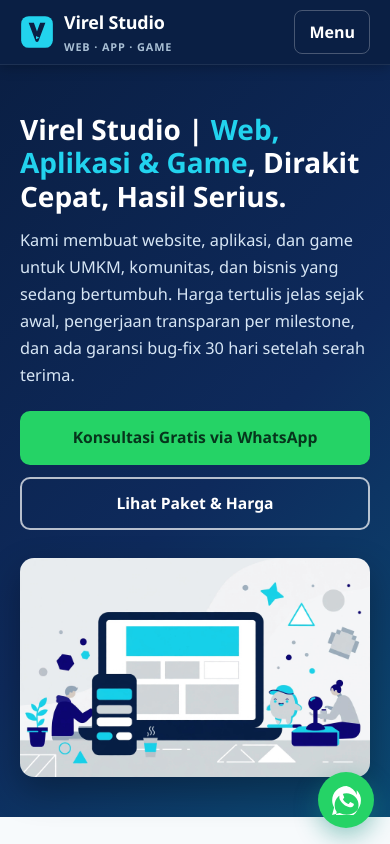
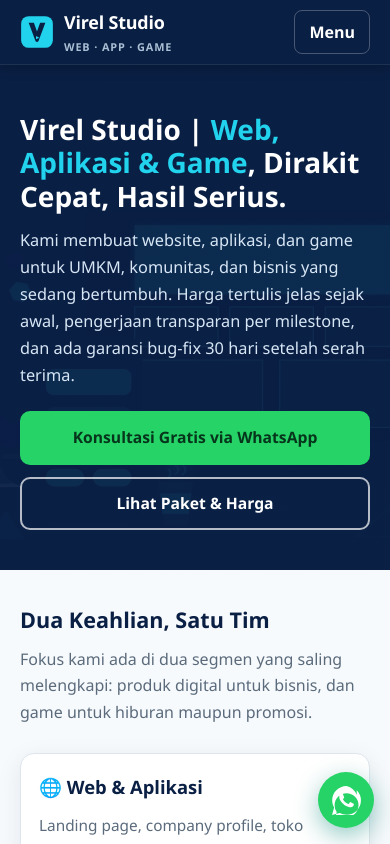
Before and after one commit to ilahgun/virel-studio, a Next.js app: page / in a window 390 px wide. Shown: the top 844 px of the page. Built offline with nearby package versions, Linux system fonts and the light colour scheme.

Commit message:
Hero beranda: gambar jadi background full-bleed + overlay navy pekat agar teks terbaca

```diff
--- a/app/globals.css
+++ b/app/globals.css
@@ -65,21 +65,29 @@ a:hover { text-decoration: underline; }
 
 /* ---------- Hero & section ---------- */
 .hero {
-  background: linear-gradient(135deg, var(--navy) 0%, var(--navy-2) 55%, #0b4a73 100%);
+  background-color: var(--navy);
+  background-image:
+    linear-gradient(100deg, rgba(10, 31, 68, 0.93) 0%, rgba(10, 31, 68, 0.84) 48%, rgba(10, 31, 68, 0.6) 100%),
+    url("/hero-bg-virel-studio.jpg");
+  background-size: cover;
+  background-position: center right;
+  background-repeat: no-repeat;
   color: #fff; padding: 72px 0 64px;
 }
 .hero h1 { font-size: 2.4rem; line-height: 1.2; margin-bottom: 14px; }
 .hero h1 .hl { color: var(--accent-2); }
 .hero p.lead { font-size: 1.12rem; color: #d7e6f5; max-width: 720px; margin-bottom: 26px; }
 
-/* Hero beranda: teks + gambar dua kolom (menumpuk di layar kecil) */
-.hero-layout { display: grid; grid-template-columns: 1.02fr 0.98fr; gap: 40px; align-items: center; }
-.hero-visual img {
-  display: block; width: 100%; height: auto; aspect-ratio: 8 / 5;
-  border-radius: var(--radius); box-shadow: 0 14px 34px rgba(0, 0, 0, 0.3);
-}
+/* Hero beranda: background gambar full-bleed, teks satu kolom di sisi kiri.
+   Overlay navy pekat dijamin agar tulisan selalu terbaca jelas. */
+.hero-text { max-width: 660px; }
 @media (max-width: 900px) {
-  .hero-layout { grid-template-columns: 1fr; gap: 28px; }
+  .hero {
+    background-image:
+      linear-gradient(rgba(10, 31, 68, 0.94), rgba(10, 31, 68, 0.94)),
+      url("/hero-bg-virel-studio.jpg");
+    background-position: center;
+  }
 }
 
 .page-head {
--- a/content/pages/index.html
+++ b/content/pages/index.html
@@ -1,6 +1,6 @@
   <!-- HERO -->
   <section class="hero">
-    <div class="container hero-layout">
+    <div class="container">
       <div class="hero-text">
         <h1>Virel Studio | <span class="hl">Web, Aplikasi &amp; Game</span>, Dirakit Cepat, Hasil Serius.</h1>
         <p class="lead">Kami membuat website, aplikasi, dan game untuk UMKM, komunitas, dan bisnis yang sedang bertumbuh. Harga tertulis jelas sejak awal, pengerjaan transparan per milestone, dan ada garansi bug-fix 30 hari setelah serah terima.</p>
@@ -8,9 +8,6 @@
           <a class="btn btn-wa" href="https://wa.me/6285169944574?text=Halo%20Virel%20Studio%2C%20saya%20mau%20konsultasi%20tentang%20pembuatan%20website%2Faplikasi%2Fgame.%20Boleh%20info%20lebih%20lanjut%3F" target="_blank" rel="noopener">Konsultasi Gratis via WhatsApp</a>
           <a class="btn btn-outline" href="/harga">Lihat Paket &amp; Harga</a>
         </div>
-      </div>
-      <div class="hero-visual">
-        <img src="/hero-virel-studio.jpg" alt="Ilustrasi jasa pembuatan website, aplikasi, dan game Virel Studio" width="1920" height="1200" loading="eager" fetchpriority="high" decoding="async">
       </div>
     </div>
   </section>
```
Also changed, not shown: public/hero-bg-virel-studio.jpg (added), public/hero-virel-studio.jpg (deleted).
